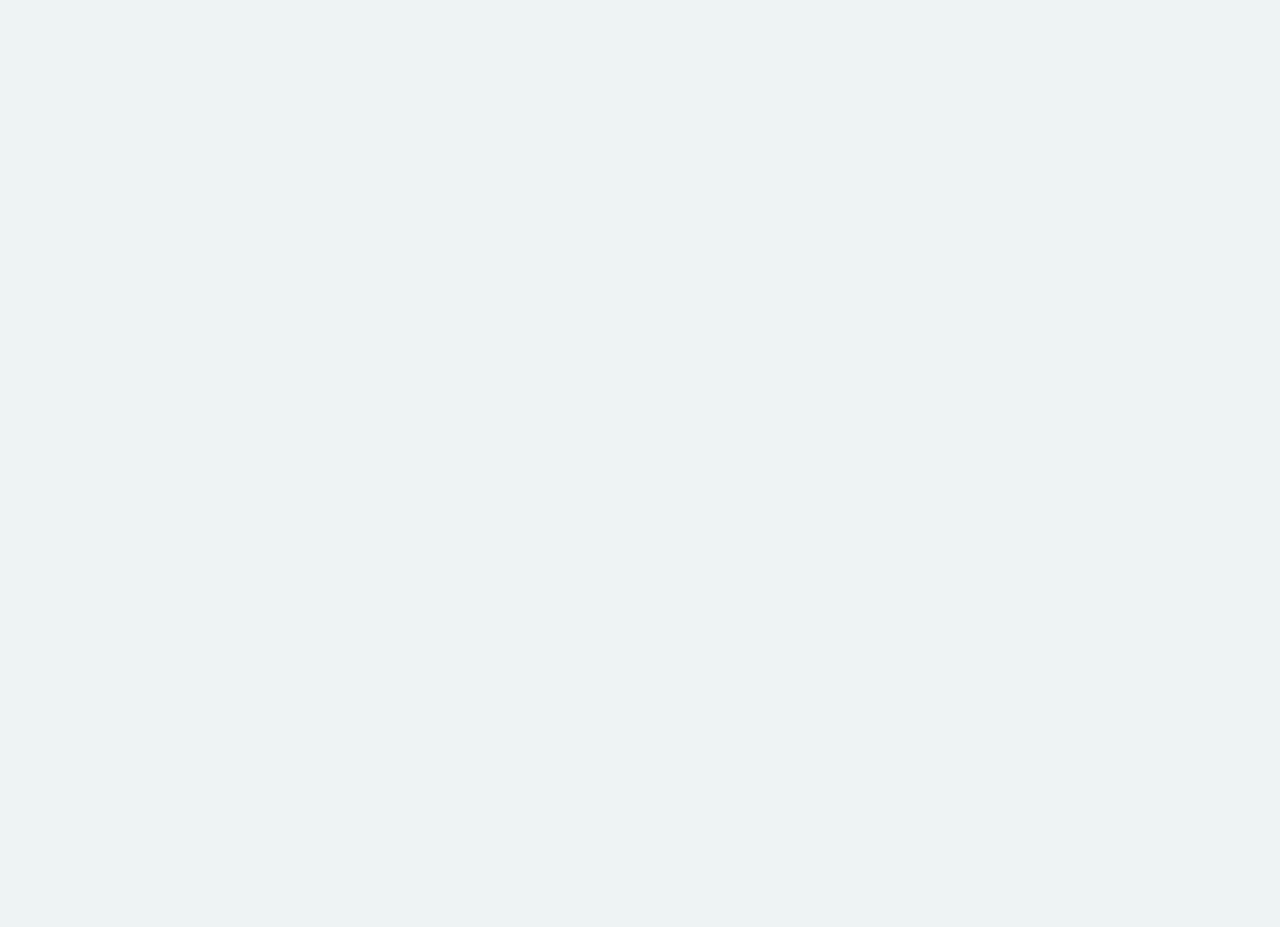
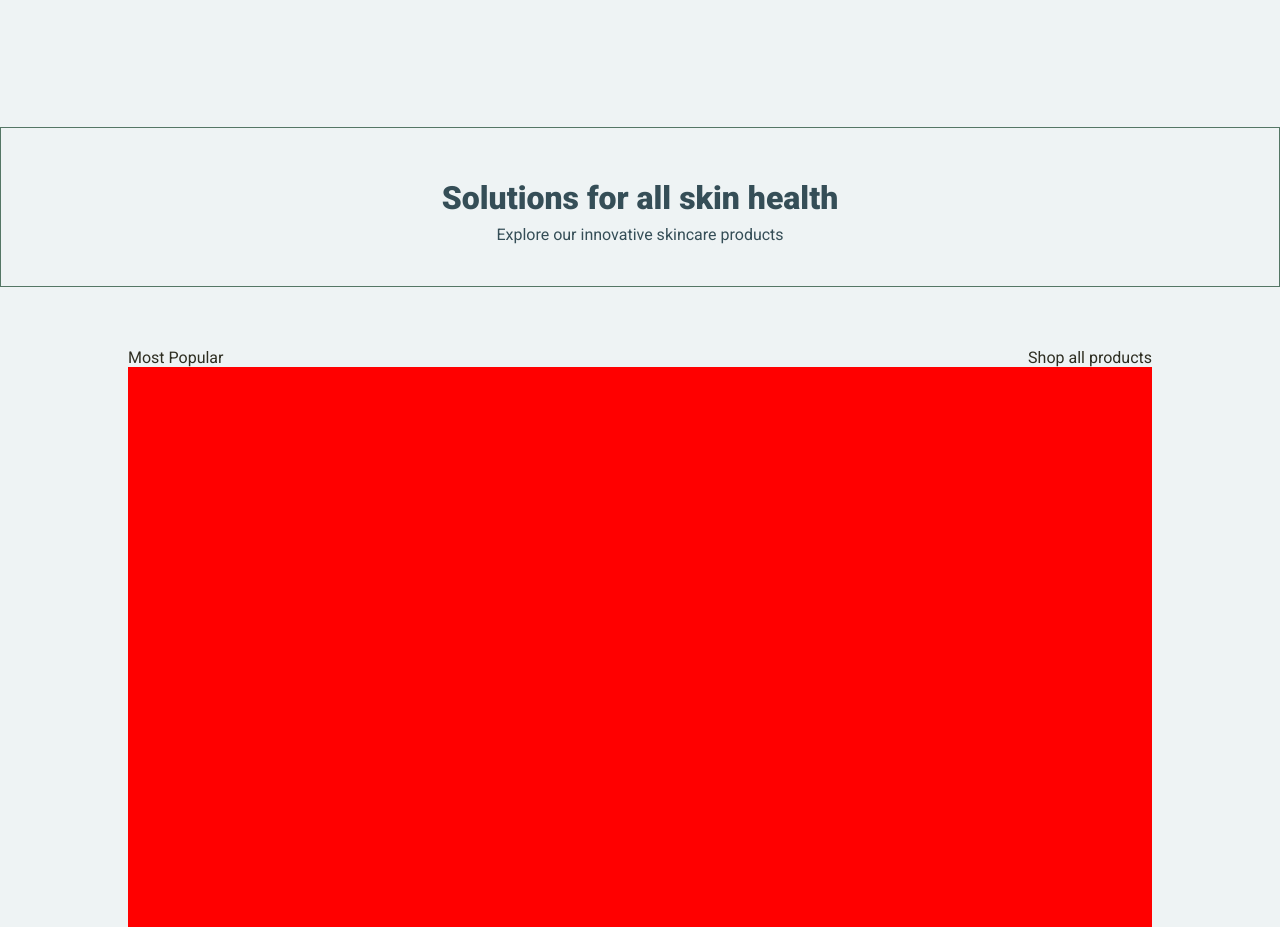
Before and after one commit to SGthatGui/StudioGrapheneNextJsTraining, a Next.js app: page / in a window 1280 px wide. Shown: the part 689-1616 px from the top of the page. Before the commit the page ends 816 px from the top, so only its background shows below. Built offline with nearby package versions, Linux system fonts and the light colour scheme.

Commit message:
some content and css added to products section

```diff
--- /dev/null
+++ b/components/ProductsOverview/ProductsOverview.module.css
@@ -0,0 +1,37 @@
+.productsoverview {
+  text-align: center;
+  color: var(--text);
+}
+
+.prooverban {
+  border: 1px solid #547665;
+  height: 20vh;
+  display: flex;
+  flex-direction: column;
+  justify-content: center;
+}
+
+.prooverban h2 {
+  font-size: 2rem;
+  margin: 0.5rem;
+}
+
+.cathandler {
+  margin: 0 10vw;
+  display: flex;
+  align-items: flex-end;
+  color: var(--dark);
+  height: 10vh;
+}
+
+.cathandler a {
+  text-decoration: none;
+  color: var(--dark);
+  margin-left: auto;
+}
+
+.prodcat {
+  margin: 0 10vw;
+  height: 70vh;
+  background-color: red;
+}
--- /dev/null
+++ b/components/ProductsOverview/ProductsOverview.tsx
@@ -0,0 +1,28 @@
+//section for util imports
+import React from 'react'
+import styles from './ProductsOverview.module.css'
+import Link from 'next/link'
+
+//section for component imports
+
+//section for FC
+const ProductsOverview: React.FC = () => {
+  return (
+    <React.Fragment>
+      <section className={styles.productsoverview}>
+        <div className={styles.prooverban}>
+          <h2>Solutions for all skin health</h2>
+          <p>Explore our innovative skincare products</p>
+        </div>
+        <div className={styles.cathandler}>
+          <p>Most Popular</p>
+
+          <Link href='/'>Shop all products</Link>
+        </div>
+        <div className={styles.prodcat}></div>
+      </section>
+    </React.Fragment>
+  )
+}
+
+export default ProductsOverview
--- a/pages/index.tsx
+++ b/pages/index.tsx
@@ -6,6 +6,7 @@ import Head from 'next/head'
 //section for component imports
 import Navigation from '../components/Navigation/Navigation'
 import Hero from '../components/Hero/Hero'
+import ProductsOverview from '../components/ProductsOverview/ProductsOverview'
 
 //section for FC
 const Landing: NextPage = () => {
@@ -19,6 +20,7 @@ const Landing: NextPage = () => {
       <Navigation />
       <main>
         <Hero />
+        <ProductsOverview />
       </main>
 
       <footer></footer>
```
